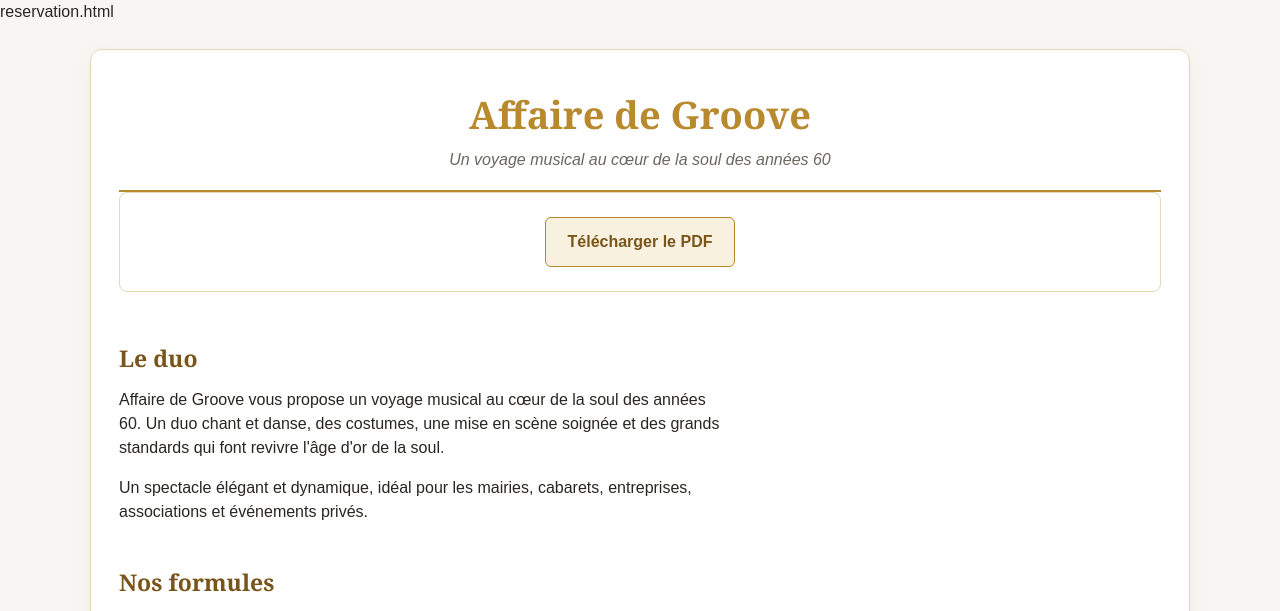
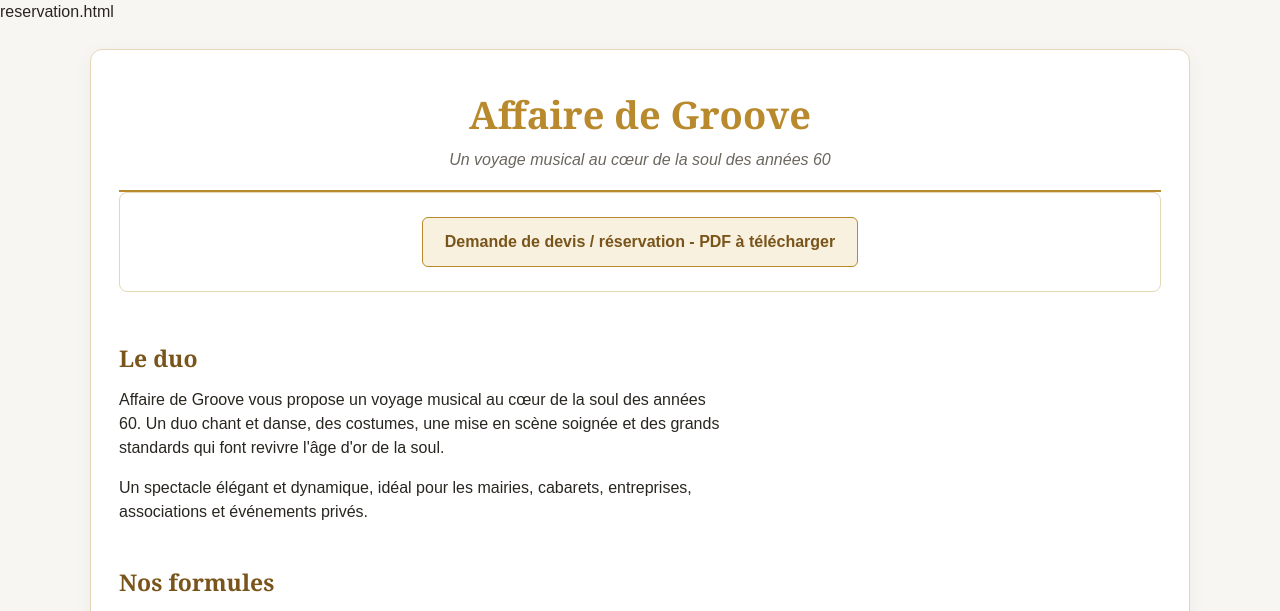
Before and after one commit to affairedegroove/affairedegroove.github.io, a plain HTML site: page reservation.html in a window 1280 px wide. Shown: the top 611 px of the page. Drawn offline with Linux system fonts and the light colour scheme.

Commit message:
Update reservation.html

```diff
--- a/reservation.html
+++ b/reservation.html
@@ -306,7 +306,7 @@ textarea {
      background:#f8f1df; color:#79551b;
      border:1px solid #b8892d; border-radius:6px;
      text-decoration:none; font-weight:bold; margin:6px;">
-    Télécharger le PDF
+    Demande de devis / réservation - PDF à télécharger
   </a>
 </section>
   <section class="presentation">
```
